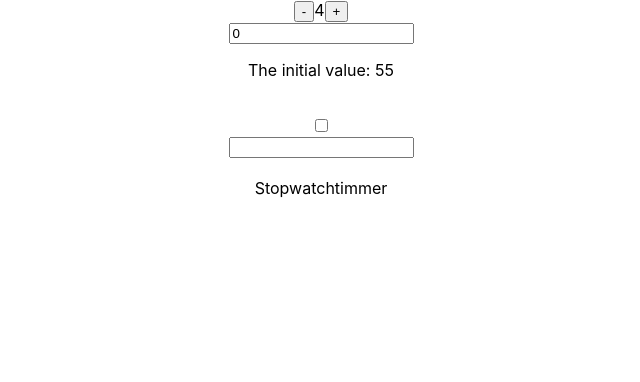
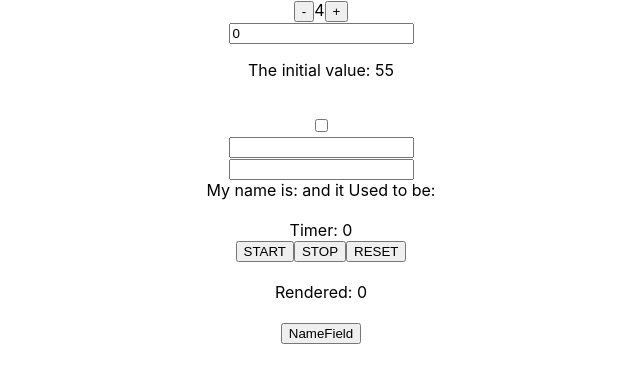
Before and after one commit to elvisotieno/reactfundamentals, a React (Create React App) app: page / in a window 1280 px wide. Shown: the top 382 px of the page, without its empty margins (319-959 px from the left). Built offline with nearby package versions, Linux system fonts and the light colour scheme.

Commit message:
the third commit of 2023

```diff
--- a/src/App.js
+++ b/src/App.js
@@ -8,7 +8,6 @@ function App() {
     <div className="App">
       <CounterFunction />
       <Todos />
-      <br></br>
       <Stopwatchtimmer />
     </div>
   );
--- a/src/react_fundamentals/use_ref/Stopwatchtimmer.js
+++ b/src/react_fundamentals/use_ref/Stopwatchtimmer.js
@@ -1,8 +1,65 @@
-import React from 'react'
+import React, {useEffect, useRef, useState} from 'react'
 
 const Stopwatchtimmer = () => {
+  const [name, setName] = useState('')
+  const [seconds,setSeconds] = useState(0)
+  const inputRenderCount =useRef(0)
+  const inputElement = useRef()
+  const prevName = useRef('')
+  const timerId = useRef()
+
+  function handleChange(e){
+    setName(e.target.value)
+  }
+
+  useEffect(()=>{
+    inputRenderCount.current=inputRenderCount.current+1})
+
+  function focusInput(){
+    inputElement.current.focus();
+
+  }
+  useEffect(()=>{
+    prevName.current=name
+  },[name])
+
+  function startTimer(){
+    timerId.current = setInterval(() => {
+      inputRenderCount.current ++;
+      setSeconds(prevSeconds=>prevSeconds+1);
+    }, 1000);
+  }
+
+  function stopTimer(){
+    clearInterval(timerId.current);
+    timerId.current = 0
+  }
+
+  function resetTimer(){
+    stopTimer();
+    if(seconds){
+      inputRenderCount.current++;
+      setSeconds(0)
+    }
+  }
   return (
-    <div>Stopwatchtimmer</div>
+    <>
+    <input ref={inputElement} type="text" value={name} onChange={handleChange}></input>
+    <br></br>
+    <div> My name is: {name} and it Used to be: {prevName.current}</div>
+    <br></br>
+    <span>Timer: {seconds} </span>
+    <section>
+      <button onClick={startTimer}>START</button>
+      <button onClick={stopTimer}>STOP</button>
+      <button onClick={resetTimer}>RESET</button>
+    </section>
+    <br></br>
+    <div>Rendered: {inputRenderCount.current}</div>
+    <br></br>
+    <button onClick={focusInput}>NameField</button>
+
+    </>
   )
 }
 
```
